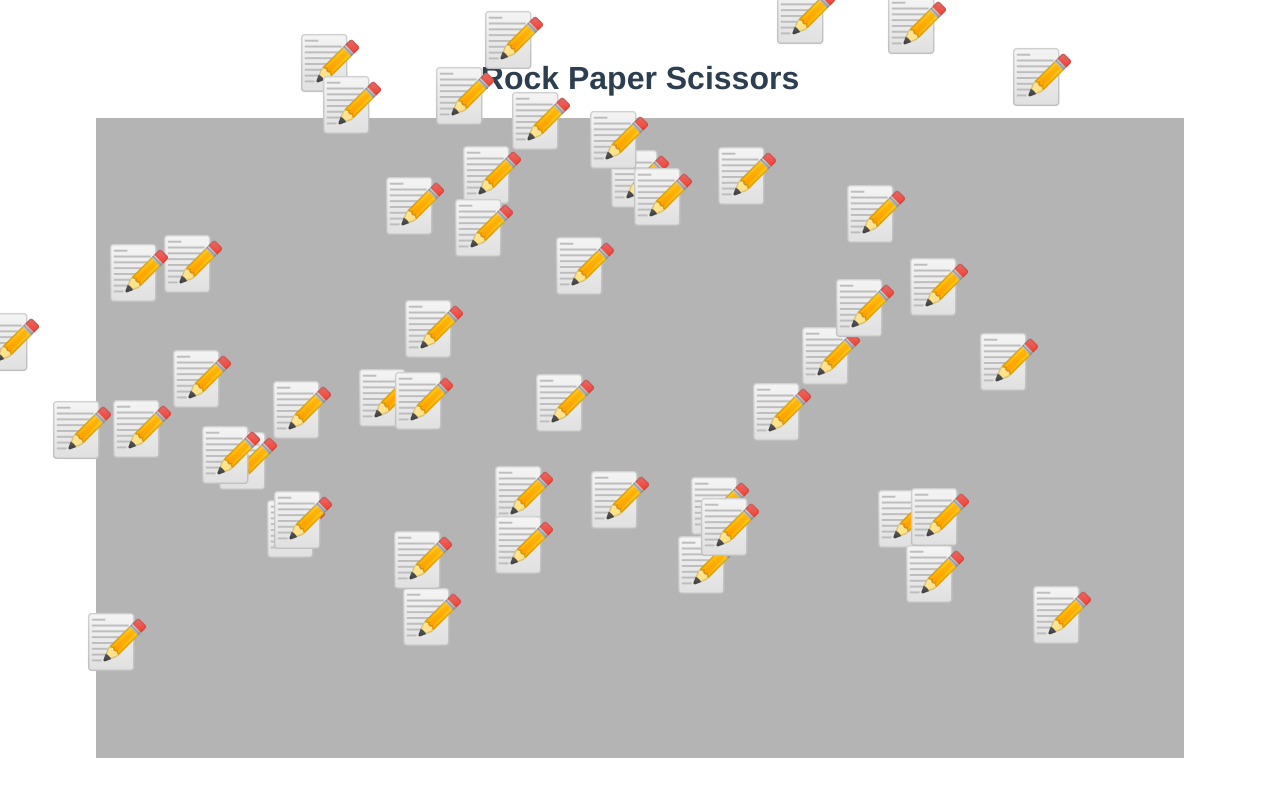
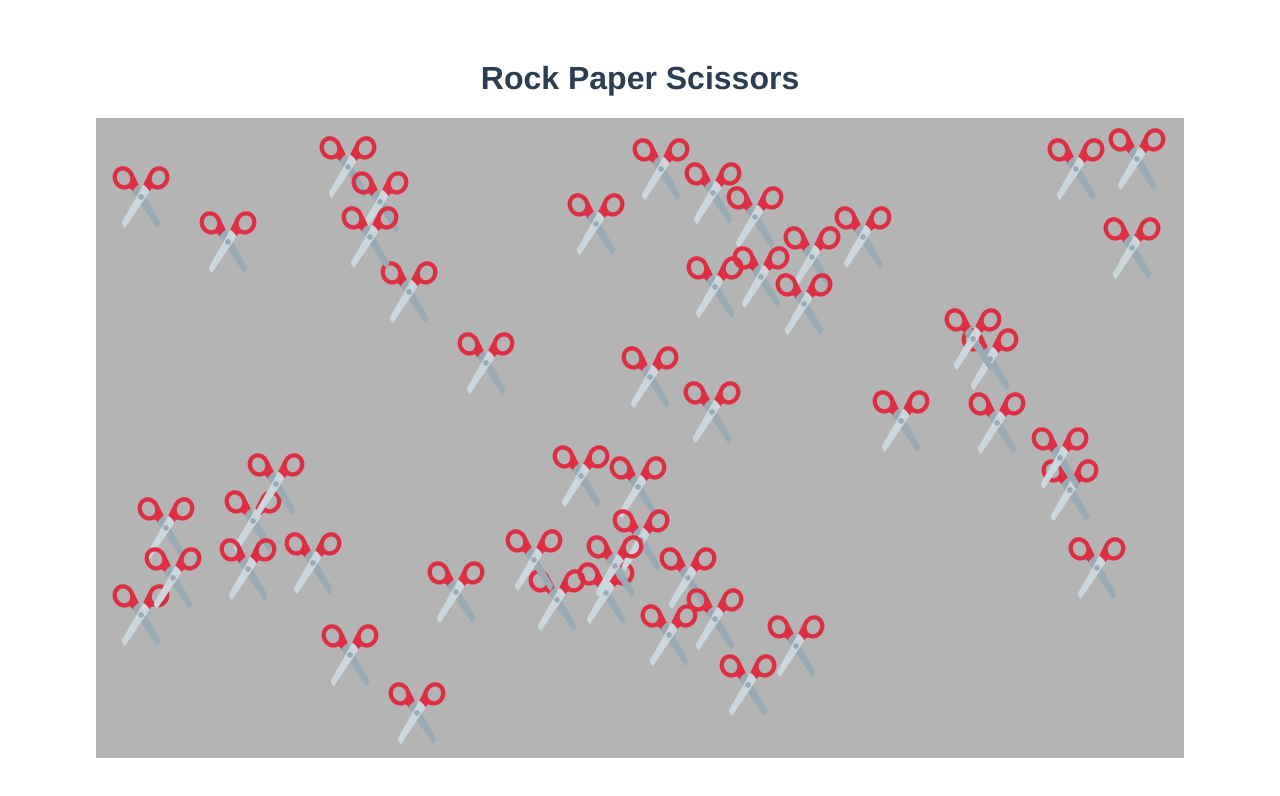
Before and after one commit to louis-hildebrand/rock-paper-scissors, a Vue app: page / in a window 1280 px wide. Shown: the top 796 px of the page. Built offline with nearby package versions, Linux system fonts and the light colour scheme.

Commit message:
Fix collisions with walls

```diff
--- a/src/components/Home.vue
+++ b/src/components/Home.vue
@@ -20,6 +20,7 @@ export default {
     return {
       playing_area_width: 0,
       playing_area_height: 0,
+      img_size: 0,
       num_objects: 50,
       obj_types: [],
       positions: [],
@@ -30,9 +31,6 @@ export default {
     }
   },
   computed: {
-    img_size: function() {
-      return 0.1 * Math.min(this.playing_area_width, this.playing_area_height)
-    },
     rocks: function() {
       return this.objects_by_type("rock");
     },
@@ -48,6 +46,7 @@ export default {
       const playing_area_rect = this.$refs.playing_area.getBoundingClientRect();
       this.playing_area_width = playing_area_rect.width;
       this.playing_area_height = playing_area_rect.height;
+      this.img_size = 0.1 * Math.min(this.playing_area_width, this.playing_area_height)
 
       this.generate_initial_objects()
 
@@ -134,12 +133,24 @@ export default {
     },
     move(index) {
       this.positions[index].x += this.vel_x(index) * this.refresh_time / 1000;
-      if (this.positions[index].x <= 0 || this.positions[index].x + this.img_size >= this.playing_area_width)
-        this.directions[index].x *= -1;
+      if (this.positions[index].x <= 0) {
+        this.directions[index].x = 1;
+        this.positions[index].x = 0;
+      }
+      else if (this.positions[index].x + this.img_size >= this.playing_area_width) {
+        this.directions[index].x = -1;
+        this.positions[index].x = this.playing_area_width - this.img_size;
+      }
 
       this.positions[index].y += this.vel_y(index) * this.refresh_time / 1000;
-      if (this.positions[index].y <= 0 || this.positions[index].y + this.img_size >= this.playing_area_height)
-        this.directions[index].y *= -1;
+      if (this.positions[index].y <= 0) {
+        this.directions[index].y = 1;
+        this.positions[index].y = 0;
+      }
+      else if (this.positions[index].y + this.img_size >= this.playing_area_height) {
+        this.directions[index].y = -1;
+        this.positions[index].y = this.playing_area_height - this.img_size;
+      }
     }
   },
   mounted() {
@@ -150,7 +161,8 @@ export default {
 
 <style>
 .playing-area {
-  margin:auto;
+  position:absolute;
+  left:7.5vw;
   width:85vw;
   height:80vh;
   background-color:rgb(180, 180, 180)
```
